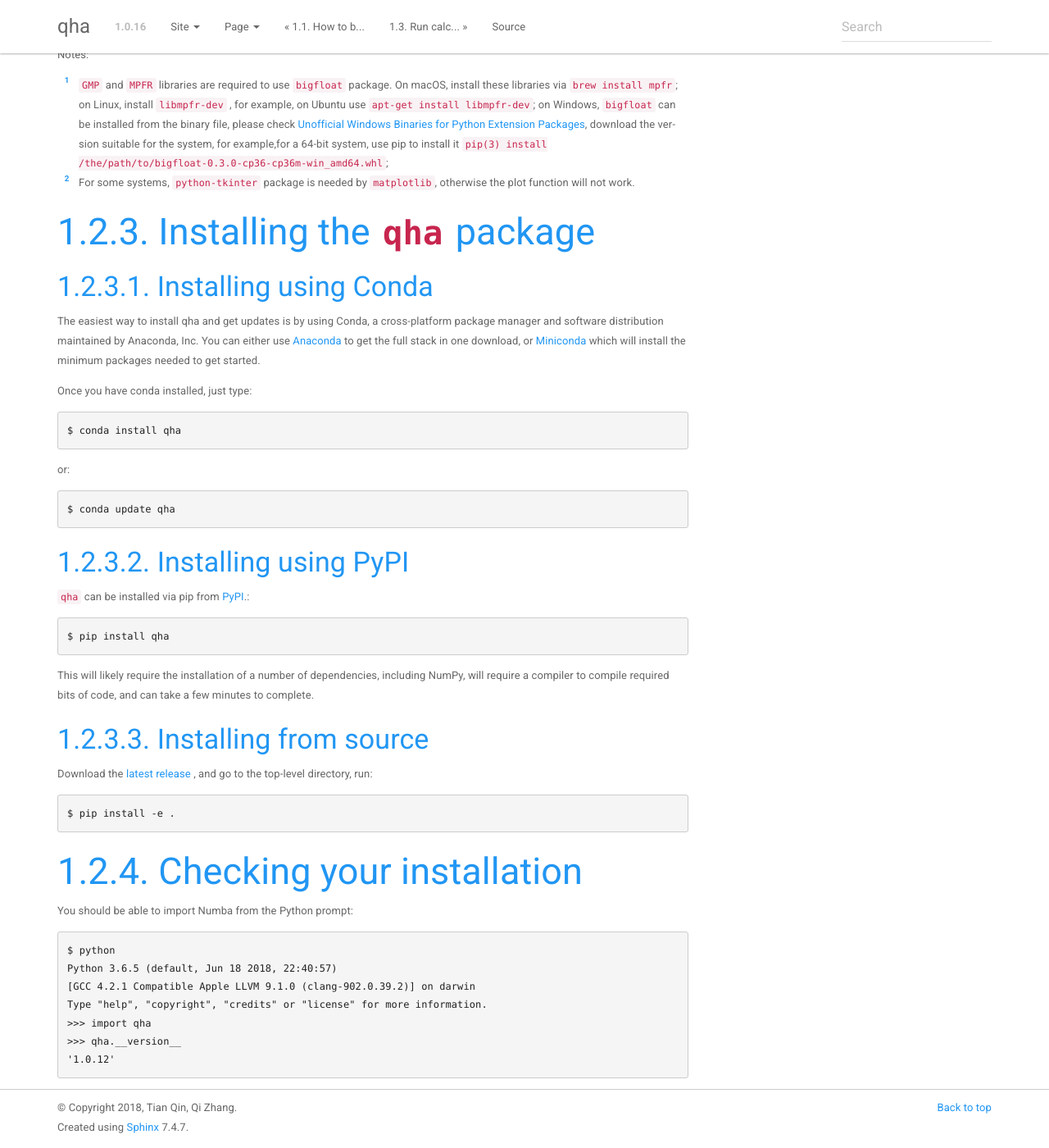
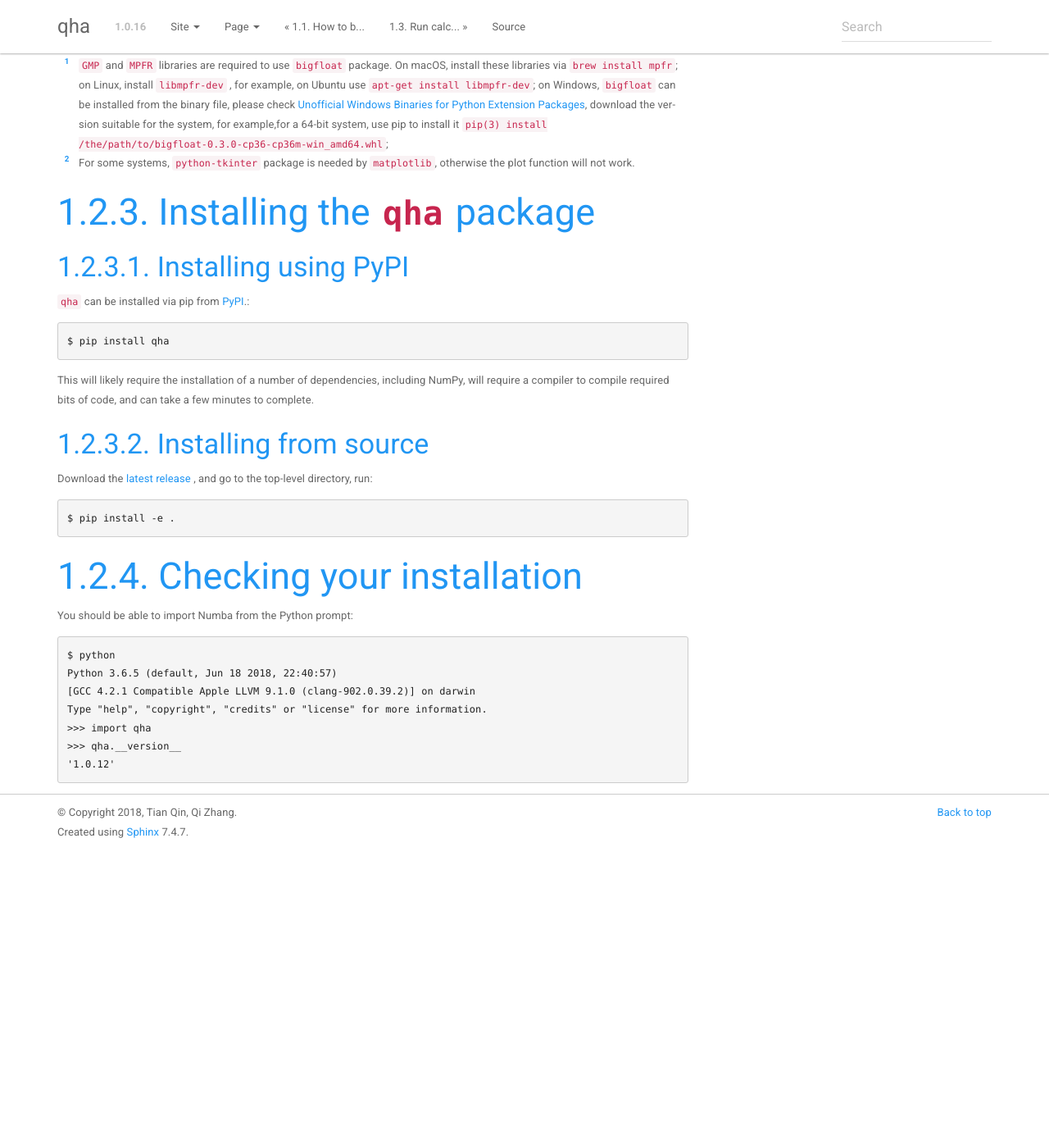
Before and after one commit to MineralsCloud/qha, a Sphinx documentation site: the page built from docs/source/tutorials/installing.rst, in a window 1280 px wide and 1400 px high, scrolled down 952 px. Shown: the whole window at 82% size. Built offline with Sphinx 7.4.7, drawn with Linux system fonts in a browser that asks for light colours; after the commit the page ends 1992 px from its top, so only the background shows below that; some of the changed text lies outside the part shown.

Commit message:
docs: Deprecate tutorials about installation from Conda

```diff
--- a/docs/source/tutorials/installing.rst
+++ b/docs/source/tutorials/installing.rst
@@ -47,24 +47,6 @@ Notes:
 
 Installing the ``qha`` package
 ------------------------------
-Installing using Conda
-~~~~~~~~~~~~~~~~~~~~~~
-
-The easiest way to install qha and get updates is by using Conda,
-a cross-platform package manager and software distribution maintained
-by Anaconda, Inc.  You can either use `Anaconda
-<https://www.anaconda.com/download>`_ to get the full stack in one download,
-or `Miniconda <https://conda.io/miniconda.html>`_ which will install
-the minimum packages needed to get started.
-
-Once you have conda installed, just type::
-
-   $ conda install qha
-
-or::
-
-   $ conda update qha
-
 Installing using PyPI
 ~~~~~~~~~~~~~~~~~~~~~~
 
```
Also changed, not shown: README.md (+1 -6 lines).
